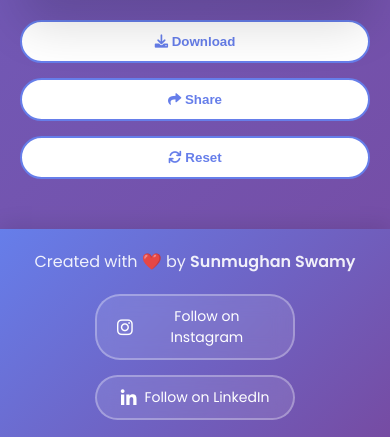
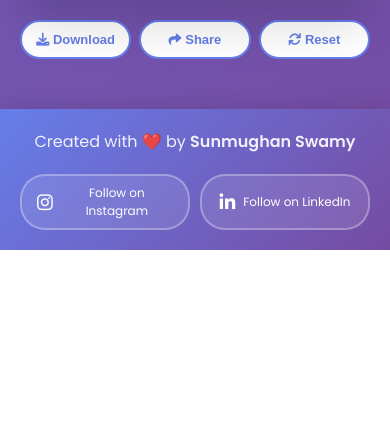
Before and after one commit to Mr-4d4m/July_Uprising, a plain HTML site: page index.html in a window 390 px wide. Shown: the part 2358-2795 px from the top of the page. After the commit the page ends 2608 px from the top, so only its background shows below. Drawn offline with nearby package versions, Linux system fonts and the light colour scheme.

Commit message:
Improve mobile responsive design for action buttons and social media buttons

```diff
--- a/styles.css
+++ b/styles.css
@@ -656,7 +656,19 @@ body {
     }
 
     .action-buttons {
-        flex-direction: column;
+        flex-direction: row;
+        flex-wrap: wrap;
+        gap: 8px;
+        justify-content: center;
+    }
+
+    .action-btn {
+        flex: 1;
+        min-width: 100px;
+        max-width: 120px;
+        padding: 10px 12px;
+        font-size: 13px;
+        text-align: center;
     }
 
     .effect-options {
@@ -669,12 +681,20 @@ body {
     }
 
     .footer-social {
-        flex-direction: column;
-        align-items: center;
+        flex-direction: row;
+        justify-content: center;
+        gap: 10px;
     }
 
     .social-btn {
-        width: 200px;
+        flex: 1;
+        max-width: 180px;
         justify-content: center;
+        padding: 8px 15px;
+        font-size: 13px;
+    }
+
+    .social-btn span {
+        font-size: 12px;
     }
 }
```
